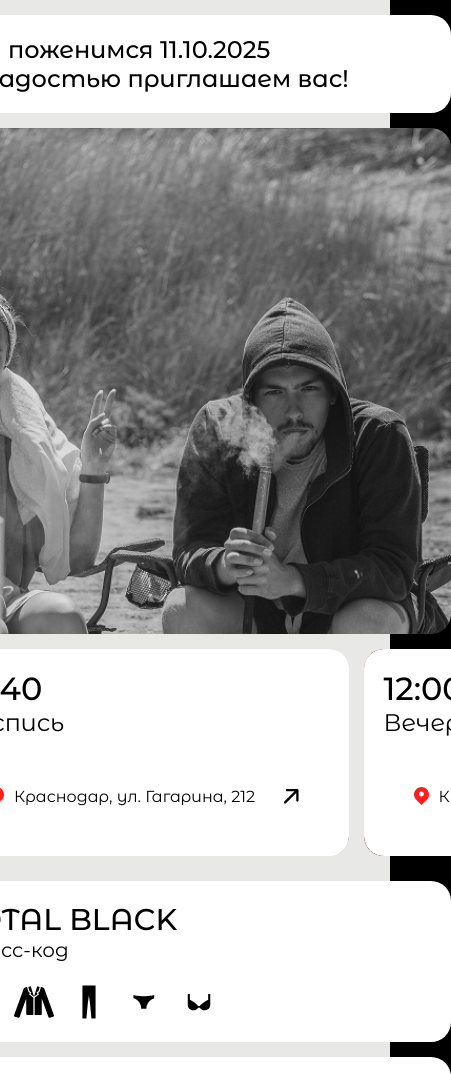
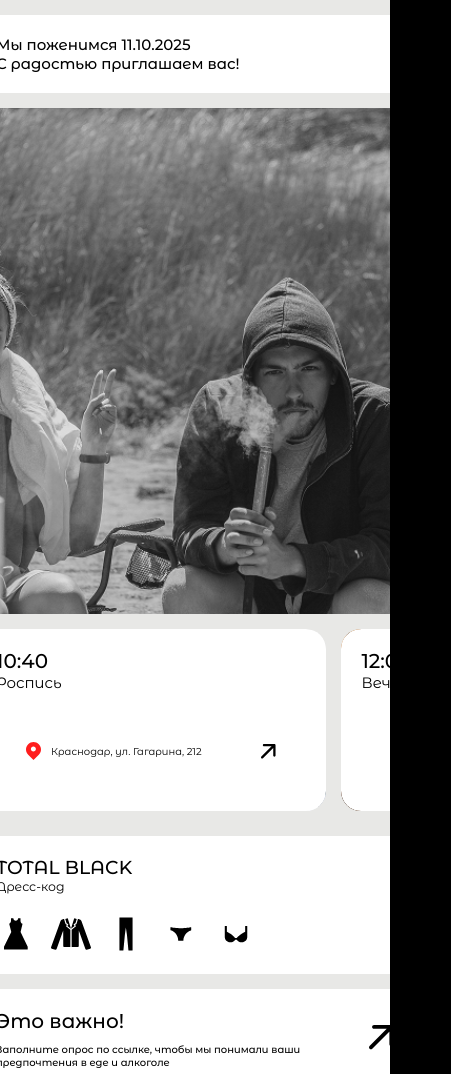
Before and after one commit to Pabbbel/wedding, a plain HTML site: page index.html in a window 390 px wide. Shown: the top 1074 px of the page, 451 px wide, since content can reach past the window. Drawn offline with Linux system fonts and the light colour scheme.

Commit message:
Fix important link hover and mobile overflow

```diff
--- a/index.html
+++ b/index.html
@@ -60,7 +60,7 @@
                     <div class="event-card__info">
                         <p class="event-card__time">10:40</p>
                         <p class="event-card__title">Роспись</p>
-                        <a href="#" class="event-card__link">
+                        <a href="https://yandex.ru/maps/-/CLQWe42B" class="event-card__link" target="_blank">
                             <img src="./assets/icons/location.svg" alt="Location">
                             <span>Краснодар, ул. Гагарина, 212</span>
                             <img src="./assets/icons/arrow-right.svg" alt="Arrow">
@@ -75,7 +75,7 @@
                     <div class="event-card__info">
                         <p class="event-card__time">12:00—10:00</p>
                         <p class="event-card__title">Вечеринка</p>
-                        <a href="#" class="event-card__link">
+                        <a href="https://yandex.ru/maps/-/CLQWeO4a" class="event-card__link" target="_blank">
                             <img src="./assets/icons/location.svg" alt="Location">
                             <span>Краснодар, ул. Средняя, 47/3</span>
                             <img src="./assets/icons/arrow-right.svg" alt="Arrow">
--- a/style.css
+++ b/style.css
@@ -33,6 +33,10 @@ body {
     display: flex;
     justify-content: center;
     align-items: center;
+}
+
+html {
+    font-size: clamp(10px, 2vw, 16px);
 }
 
 a {
@@ -180,13 +184,13 @@ DESKTOP STYLES (экраны > 900px)
 BLOCK CONTENT STYLES
 ==============================================
 */
-.item-1 { display: flex; flex-direction: column; justify-content: center; padding: 30px; font-size: 30px; font-weight: var(--font-weight-medium); }
+.item-1 { display: flex; flex-direction: column; justify-content: center; padding: 30px; font-size: 1.875rem; font-weight: var(--font-weight-medium); }
 .item-2 { background-size: cover; background-position: center; }
 .item-3 { padding: 30px; }
 .dress-code { display: flex; justify-content: space-between; align-items: center; width: 100%; height: 100%; }
 .dress-code__text { display: flex; flex-direction: column; }
-.dress-code__title { font-size: 30px; font-weight: var(--font-weight-medium); }
-.dress-code__subtitle { font-size: 20px; font-weight: var(--font-weight-regular); }
+.dress-code__title { font-size: 1.875rem; font-weight: var(--font-weight-medium); }
+.dress-code__subtitle { font-size: 1.25rem; font-weight: var(--font-weight-regular); }
 .dress-code__icons { display: flex; gap: 15px; }
 .dress-code__icons img { width: auto; height: 60px; }
 .item-4, .item-5 { background-size: cover; background-position: center; display: flex; align-items: flex-end; }
@@ -203,21 +207,20 @@ BLOCK CONTENT STYLES
     transform: translateZ(0); /* Вот это исправление */
 }
 
-.event-card__time { font-size: 40px; font-weight: var(--font-weight-medium); }
-.event-card__title { font-size: 30px; font-weight: var(--font-weight-regular); margin-bottom: 20px; }
+.event-card__time { font-size: 2.5rem; font-weight: var(--font-weight-medium); }
+.event-card__title { font-size: 1.875rem; font-weight: var(--font-weight-regular); margin-bottom: 20px; }
 .event-card__link {
-
     padding: 30px;
     border-radius: 20px;
-    display: flex; align-items: center; gap: 10px; font-size: 18px; font-weight: var(--font-weight-regular); }
+    display: flex; align-items: center; gap: 10px; font-size: 1.125rem; font-weight: var(--font-weight-regular); transition: background-color 0.3s, color 0.3s; }
 
 .event-card__link img:first-child { width: 15px; }
 .event-card__link img:last-child { width: 15px; margin-left: auto; }
-.item-6 { padding: 30px; }
-.important-link { display: flex; justify-content: space-between; align-items: center; width: 100%; height: 100%; }
+.item-6 { padding: 30px; transition: background-color 0.3s, color 0.3s; }
+.important-link { display: flex; justify-content: space-between; align-items: center; width: 100%; height: 100%; transition: background-color 0.3s, color 0.3s; }
 .important-link__text { display: flex; flex-direction: column; }
-.important-link__title { font-size: 40px; font-weight: var(--font-weight-medium); margin-bottom: 10px; }
-.important-link__subtitle { font-size: 18px; font-weight: var(--font-weight-medium); max-width: 80%; }
+.important-link__title { font-size: 2.5rem; font-weight: var(--font-weight-medium); margin-bottom: 10px; }
+.important-link__subtitle { font-size: 1.125rem; font-weight: var(--font-weight-medium); max-width: 80%; }
 .important-link__icon img { width: 25px; }
 
 /*
@@ -226,7 +229,7 @@ MOBILE STYLES (экраны <= 900px)
 ==============================================
 */
 @media (max-width: 900px) {
-    body { overflow-x: hidden; }
+    html, body { overflow-x: hidden; }
 
     .page-wrapper {
         width: 100%;
@@ -244,11 +247,11 @@ MOBILE STYLES (экраны <= 900px)
     .horizontal-scroll-wrapper { order: 3; }
     .item-3 { order: 4; }
     .item-6 { order: 5; }
-    .horizontal-scroll-wrapper { display: flex; gap: 15px; overflow-x: auto; padding-bottom: 10px; scroll-snap-type: x mandatory; -ms-overflow-style: none; scrollbar-width: none; }
+    .horizontal-scroll-wrapper { display: flex; gap: 15px; overflow-x: auto; padding-bottom: 10px; scroll-snap-type: x mandatory; -ms-overflow-style: none; scrollbar-width: none; width: 100%; }
     .horizontal-scroll-wrapper::-webkit-scrollbar { display: none; }
     .horizontal-scroll-wrapper .grid-item { flex: 0 0 80%; scroll-snap-align: start; }
     .grid-item { border-radius: var(--border-radius-mobile); }
-    .item-1 { font-size: 24px; padding: 20px; }
+    .item-1 { font-size: 1.5rem; padding: 20px; }
 
     .event-card__info {
         border-radius: var(--border-radius-mobile);
@@ -257,9 +260,15 @@ MOBILE STYLES (экраны <= 900px)
     .item-3, .item-6, .event-card__info { padding: 20px; }
     .dress-code { flex-direction: column; align-items: flex-start; gap: 20px; }
     .dress-code__icons img { height: 40px; }
-    .event-card__time { font-size: 32px; }
-    .event-card__title { font-size: 24px; }
-    .event-card__link { font-size: 16px; }
-    .important-link__title { font-size: 32px; }
-    .important-link__subtitle { font-size: 16px; max-width: 100%; }
+    .event-card__time { font-size: 2rem; }
+    .event-card__title { font-size: 1.5rem; }
+    .event-card__link { font-size: 1rem; }
+    .important-link__title { font-size: 2rem; }
+    .important-link__subtitle { font-size: 1rem; max-width: 100%; }
 }
+
+.event-card__link:hover,
+.item-6:hover {
+    background-color: #0E25D7;
+    color: #FFFFFF;
+}
```
